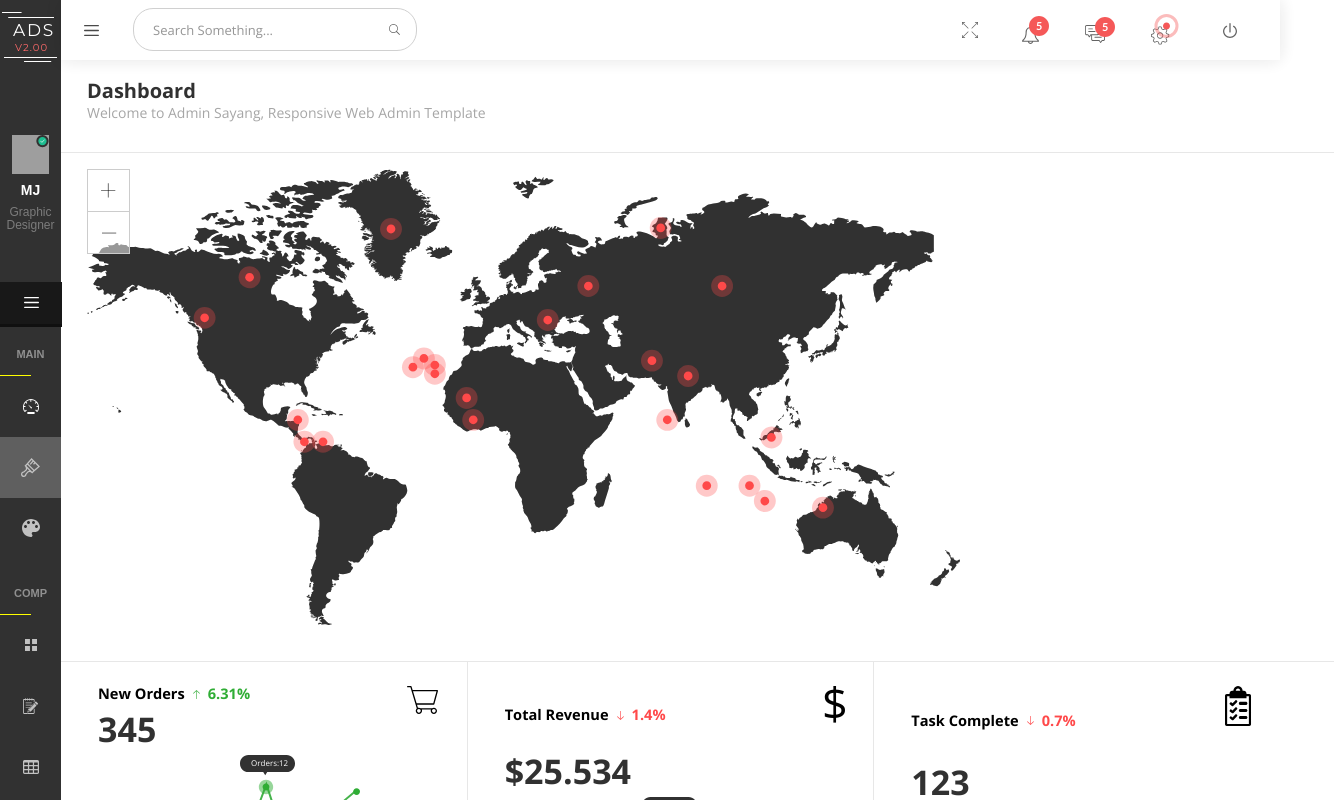
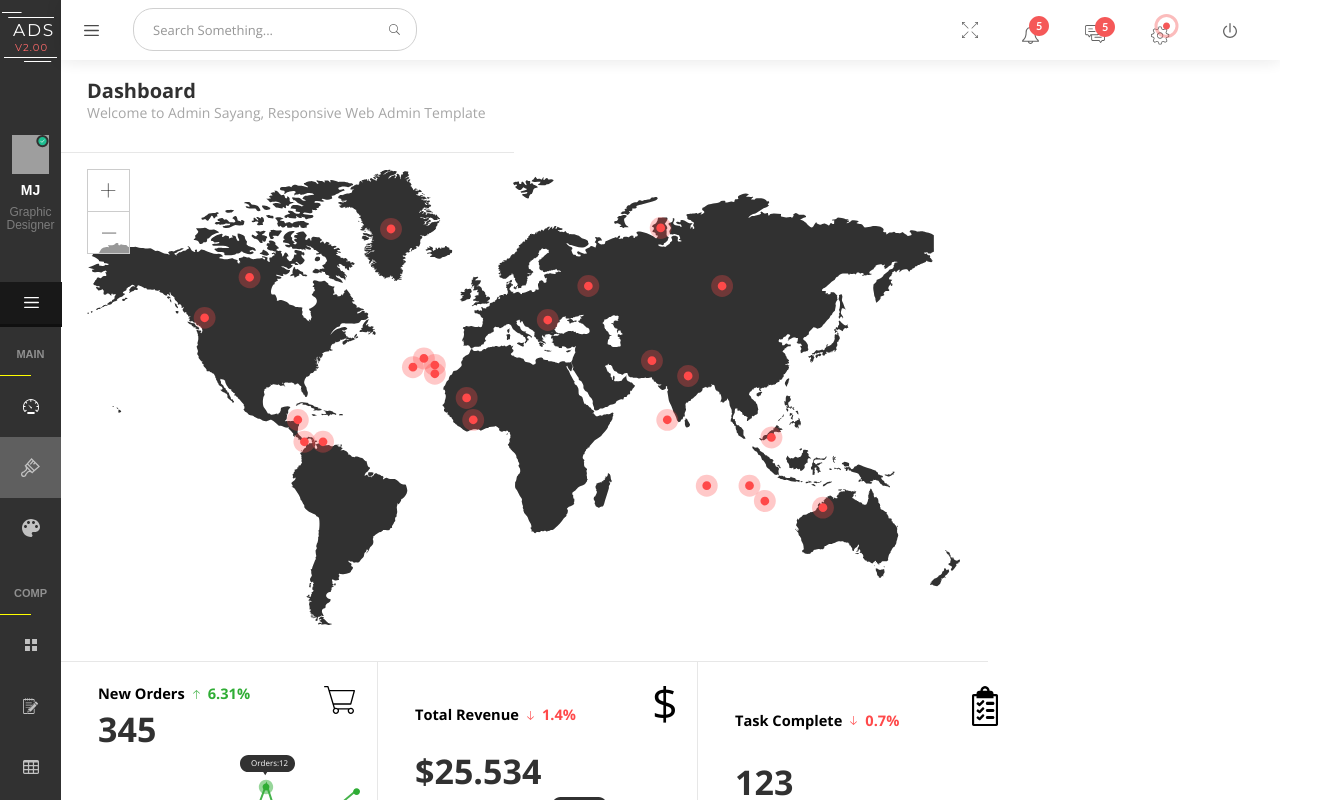
Before and after one commit to lenargum/dashboard, a Vue app: page / in a window 1280 px wide. Shown: the top 800 px of the page, 1334 px wide, since content can reach past the window. Built offline with nearby package versions, Linux system fonts and the light colour scheme; grey boxes are pictures that could not be loaded.

Commit message:
dashboard width fix

```diff
--- a/src/components/wrapper/dashboard/dashboard-content/dashboard-content.vue
+++ b/src/components/wrapper/dashboard/dashboard-content/dashboard-content.vue
@@ -26,7 +26,6 @@ export default {
   display: flex;
   flex-flow: column;
   flex: 0 0 100%;
-  width: 100%;
   height: min-content;
   padding: 16px 28px 32px 26px;
   border-bottom: 1px solid #e7e7e7;
--- a/src/components/wrapper/wrapper.vue
+++ b/src/components/wrapper/wrapper.vue
@@ -32,7 +32,7 @@ $drawer-width: 61px;
   width: $drawer-width;
 }
 .dashboard {
-  width: 100%;
+  width: calc(100% - #{$drawer-width});
   height: 100%;
 }
 </style>
```
